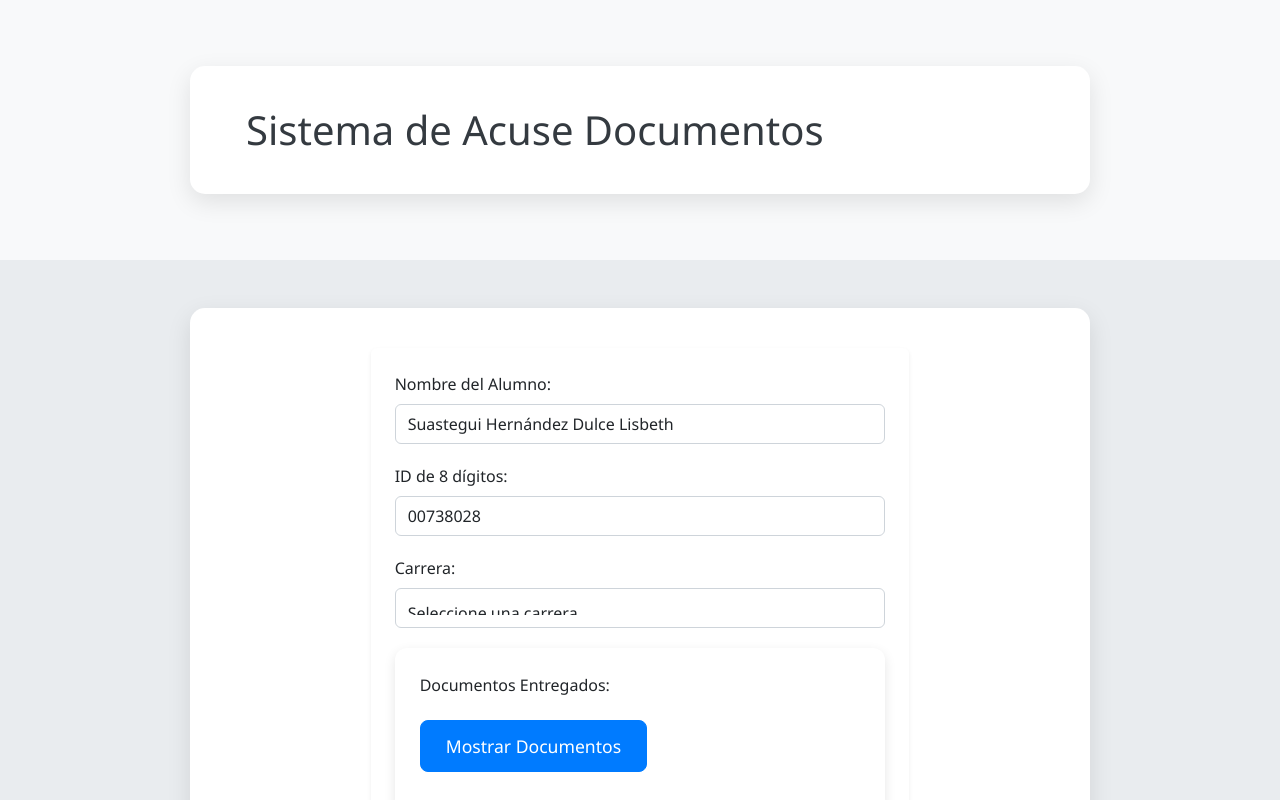
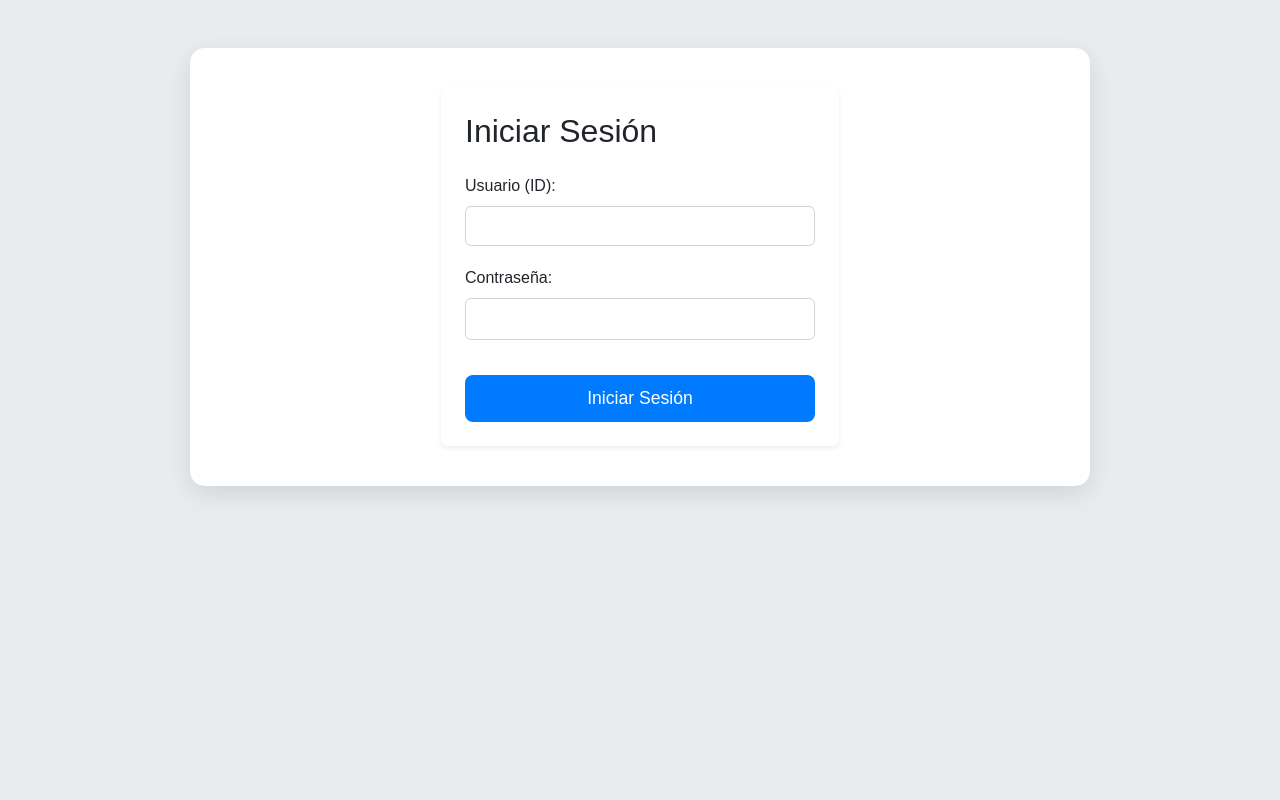
Before and after one commit to javiermenesescampos1232/SistemaAcuseUnid, a React (Create React App) app: page / in a window 1280 px wide. Shown: the top 800 px of the page. Built offline with nearby package versions, Linux system fonts and the light colour scheme.

Commit message:
nuevo cambio se agrego inicio de sesion

```diff
--- a/src/App.css
+++ b/src/App.css
@@ -130,3 +130,43 @@ select {
   width: 150px;
   height: auto;
 }
+
+body {
+  font-family: Arial, sans-serif;
+}
+
+.login-container {
+  max-width: 400px;
+  margin: 50px auto;
+  padding: 20px;
+  border: 1px solid #ccc;
+  border-radius: 4px;
+  background-color: #f9f9f9;
+}
+
+.form-group {
+  margin-bottom: 15px;
+}
+
+.form-control {
+  width: 100%;
+  padding: 8px;
+  box-sizing: border-box;
+}
+
+.btn {
+  width: 100%;
+  padding: 10px;
+  background-color: #007bff;
+  border: none;
+  color: white;
+  cursor: pointer;
+}
+
+.btn-primary {
+  background-color: #007bff;
+}
+
+.btn:hover {
+  background-color: #0056b3;
+}
--- a/src/App.js
+++ b/src/App.js
@@ -1,7 +1,7 @@
 import React, { useState } from 'react';
 import 'bootstrap/dist/css/bootstrap.min.css';
-import Checkbox from '@mui/material/Checkbox';
-import FormControlLabel from '@mui/material/FormControlLabel';
+import Checkbox from '@mui/material/Checkbox';  // Importamos Checkbox desde @mui/material
+import FormControlLabel from '@mui/material/FormControlLabel';  // Importamos FormControlLabel desde @mui/material
 import jsPDF from 'jspdf';
 import './App.css';
 import logo from './img/descarga.png';
@@ -9,16 +9,13 @@ import logo from './img/descarga.png';
 const alumnos = [
   { id: '00738028', nombre: 'Suastegui Hernández Dulce Lisbeth', carrera: 'LIC-ADME-18' },
   { id: '00662244', nombre: 'Tabarez Guillén Jaylin Esmeralda', carrera: 'LIC-ADME-18' },
-
+  // Más alumnos aquí
 ];
 
 const documentosOpciones = [
   { id: 'ACTA NACIMIENTO', label: 'ACTA NACIMIENTO' },
   { id: 'CURP', label: 'CURP' },
-  { id: 'CERTIFICADO PREPA', label: 'CERTIFICADO PREPA' },
-  { id: 'COMPROBANTE DOMICILIO', label: 'COMPROBANTE DOMICILIO' },
-  { id: 'COMPROBANTE INSCRIPCION', label: 'COMPROBANTE INSCRIPCION' },
-  { id: 'FOTOGRAFIAS', label: 'FOTOGRAFIAS' },
+  // Más opciones de documentos aquí
 ];
 
 const carrerasOpciones = [
@@ -33,6 +30,9 @@ const App = () => {
   const [alumnoSeleccionado, setAlumnoSeleccionado] = useState(alumnos[0]);
   const [documentosSeleccionados, setDocumentosSeleccionados] = useState([]);
   const [mostrarDocumentos, setMostrarDocumentos] = useState(false);
+  const [loggedIn, setLoggedIn] = useState(false);
+  const [username, setUsername] = useState('');
+  const [password, setPassword] = useState('');
 
   const handleCheckboxChange = (event) => {
     const { value, checked } = event.target;
@@ -60,6 +60,22 @@ const App = () => {
     setMostrarDocumentos(!mostrarDocumentos);
   };
 
+  const handleLogin = () => {
+
+    if (username === '00742731' && password === '123456') {
+      setLoggedIn(true);
+    } else if (username === '00647166' && password === '123456') {
+      setLoggedIn(true);
+    } else {
+      alert('Credenciales incorrectas. Por favor, intenta de nuevo.');
+    }
+  };
+
+  const handleLogout = () => {
+    // Simular cierre de sesión
+    setLoggedIn(false);
+  };
+
   const generarAcusePDF = () => {
     const fecha = new Date().toISOString().split('T')[0];
     const { nombre, id, carrera } = alumnoSeleccionado;
@@ -84,26 +100,63 @@ const App = () => {
     const doc = new jsPDF();
     const splitText = doc.splitTextToSize(acuseTemplate, 180);
 
-
     const imgData = logo;
     doc.addImage(imgData, 'PNG', 10, 10, 50, 20);
-
 
     doc.setFontSize(10);
     doc.setFont('times');
     doc.setTextColor(0, 0, 0);
 
-
     splitText.forEach((line, index) => {
       doc.text(line, 10, 40 + (index * 5), { align: 'justify' });
     });
-
 
     doc.text('___________________________', 10, 120);
     doc.text('___________________________', 10, 140);
 
     doc.save('acuse_documento.pdf');
   };
+
+  if (!loggedIn) {
+    return (
+      <div className="container mt-5">
+        <div className="row justify-content-center">
+          <div className="col-lg-6">
+            <form className="bg-white p-4 rounded shadow-sm">
+              <h2 className="mb-4">Iniciar Sesión</h2>
+              <div className="mb-3">
+                <label htmlFor="username" className="form-label">Usuario (ID):</label>
+                <input
+                  type="text"
+                  id="username"
+                  className="form-control"
+                  value={username}
+                  onChange={(e) => setUsername(e.target.value)}
+                  required
+                />
+              </div>
+              <div className="mb-3">
+                <label htmlFor="password" className="form-label">Contraseña:</label>
+                <input
+                  type="password"
+                  id="password"
+                  className="form-control"
+                  value={password}
+                  onChange={(e) => setPassword(e.target.value)}
+                  required
+                />
+              </div>
+              <div className="text-center">
+                <button type="button" className="btn btn-primary" onClick={handleLogin}>
+                  Iniciar Sesión
+                </button>
+              </div>
+            </form>
+          </div>
+        </div>
+      </div>
+    );
+  }
 
   return (
     <div>
@@ -112,6 +165,9 @@ const App = () => {
           <div className="container">
             <div className="d-flex align-items-center justify-content-between">
               <h1 className="ms-3 mb-0">Sistema de Acuse Documentos</h1>
+              <button type="button" className="btn btn-danger" onClick={handleLogout}>
+                Cerrar Sesión
+              </button>
             </div>
           </div>
         </div>
@@ -165,19 +221,17 @@ const App = () => {
                     {mostrarDocumentos ? 'Ocultar Documentos' : 'Mostrar Documentos'}
                   </button>
                   {mostrarDocumentos && (
-                    <div className="form-group">
-                      {documentosOpciones.map((documento) => (
-                        <FormControlLabel
-                          key={documento.id}
-                          control={
-                            <Checkbox
-                              value={documento.id}
-                              checked={documentosSeleccionados.includes(documento.id)}
-                              onChange={handleCheckboxChange}
-                            />
-                          }
-                          label={documento.label}
-                        />
+                    <div>
+                      {documentosOpciones.map((opcion) => (
+                        <div key={opcion.id} className="form-check">
+                          <FormControlLabel
+                            control={<Checkbox />}
+                            label={opcion.label}
+                            value={opcion.id}
+                            checked={documentosSeleccionados.includes(opcion.id)}
+                            onChange={handleCheckboxChange}
+                          />
+                        </div>
                       ))}
                     </div>
                   )}
@@ -185,16 +239,10 @@ const App = () => {
               </div>
               <div className="text-center">
                 <button type="button" className="btn btn-success" onClick={generarAcusePDF}>
-                  Generar Acuse
+                  Generar Acuse de Recibo
                 </button>
               </div>
             </form>
-
-            <div id="comprobantes" className="bg-white p-4 rounded shadow-sm">
-              <h2 className="mb-4">Comprobantes para coordinación académica</h2>
-              <div id="comprobanteAlumno"></div>
-              <div id="comprobantePersonal"></div>
-            </div>
           </div>
         </div>
       </div>
--- a/src/index.js
+++ b/src/index.js
@@ -1,11 +1,9 @@
-// index.js
 import React from 'react';
 import ReactDOM from 'react-dom';
 import './index.css';
 import App from './App';
 import reportWebVitals from './reportWebVitals';
 import StudentVerificationForm from './StudentVerificationForm';
-
 
 
 
```
Also changed, not shown: 1 other file (tests, documents, lock files or other folders).
